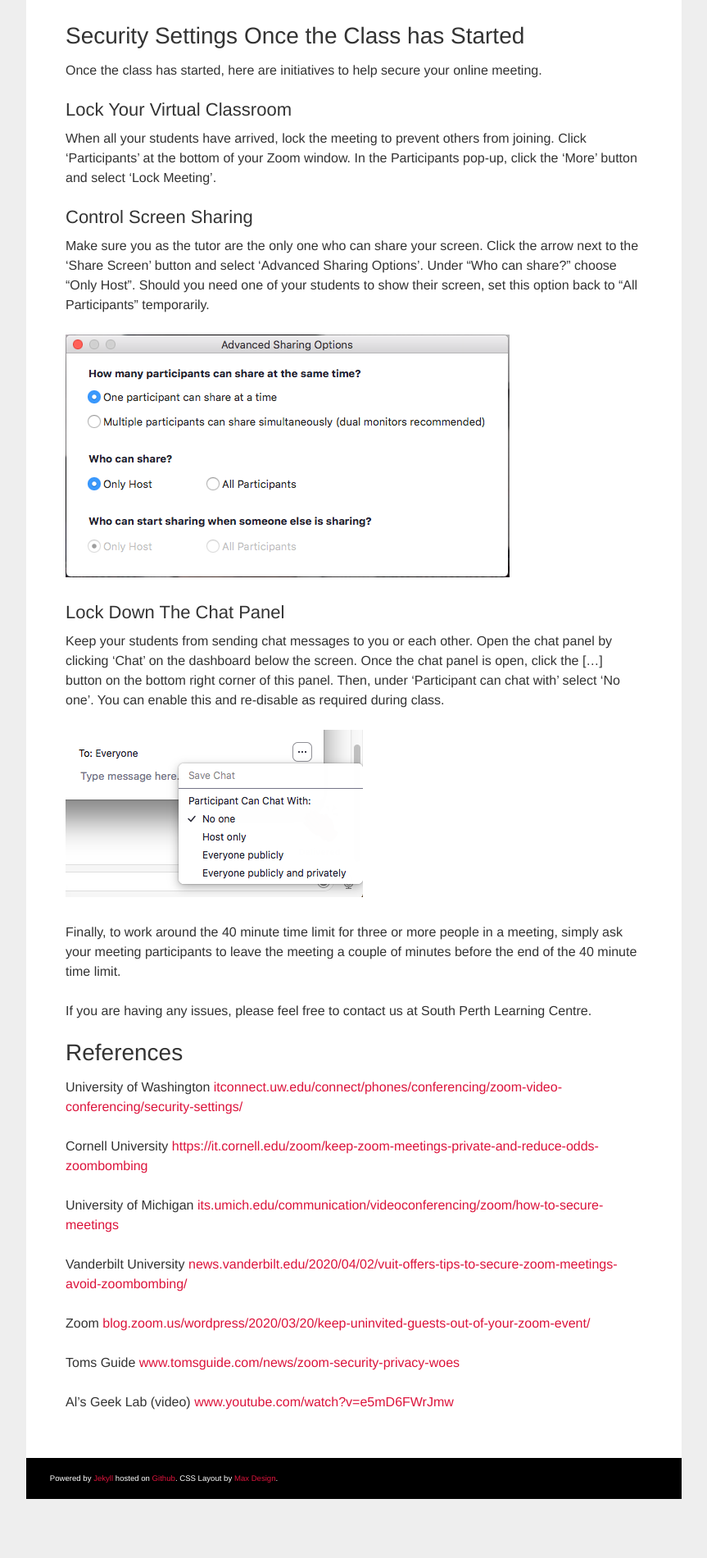
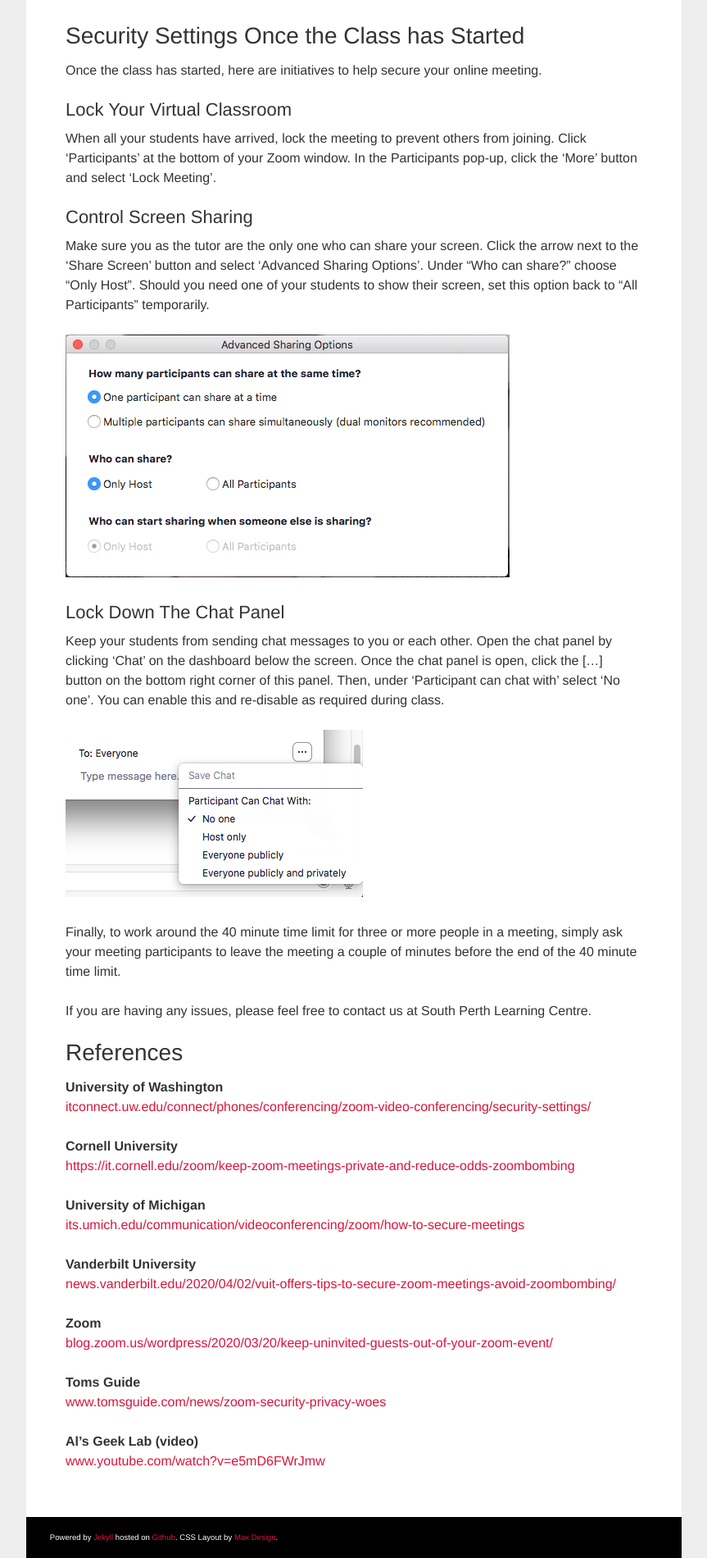
Before and after one commit to auxellbs/splconline.github.io, a Jekyll site: the page built from _posts/2020-04-07-tutor-zoom-security-settings.md, in a window 1280 px wide. Shown: the part 1989-3889 px from the top of the page at 82% size, without its empty margins (208-1071 px from the left). Built offline with Jekyll 4.4.1, drawn with Linux system fonts in a browser that asks for light colours; before the commit the page ends 3817 px from its top, so only the background shows below that.

```diff
--- a/_posts/2020-04-07-tutor-zoom-security-settings.md
+++ b/_posts/2020-04-07-tutor-zoom-security-settings.md
@@ -46,23 +46,23 @@ If you are having any issues, please feel free to contact us at South Perth Lear
 
 ## References
 
-University of Washington
+**University of Washington**
 [itconnect.uw.edu/connect/phones/conferencing/zoom-video-conferencing/security-settings/](https://itconnect.uw.edu/connect/phones/conferencing/zoom-video-conferencing/security-settings/)
 
-Cornell University
+**Cornell University**
 [https://it.cornell.edu/zoom/keep-zoom-meetings-private-and-reduce-odds-zoombombing](https://it.cornell.edu/zoom/keep-zoom-meetings-private-and-reduce-odds-zoombombing)
 
-University of Michigan
+**University of Michigan**
 [its.umich.edu/communication/videoconferencing/zoom/how-to-secure-meetings](https://its.umich.edu/communication/videoconferencing/zoom/how-to-secure-meetings)
 
-Vanderbilt University
+**Vanderbilt University**
 [news.vanderbilt.edu/2020/04/02/vuit-offers-tips-to-secure-zoom-meetings-avoid-zoombombing/](https://news.vanderbilt.edu/2020/04/02/vuit-offers-tips-to-secure-zoom-meetings-avoid-zoombombing/)
 
-Zoom
+**Zoom**
 [blog.zoom.us/wordpress/2020/03/20/keep-uninvited-guests-out-of-your-zoom-event/](https://blog.zoom.us/wordpress/2020/03/20/keep-uninvited-guests-out-of-your-zoom-event/)
 
-Toms Guide
+**Toms Guide**
 [www.tomsguide.com/news/zoom-security-privacy-woes](https://www.tomsguide.com/news/zoom-security-privacy-woes)
 
-Al’s Geek Lab (video)
+**Al’s Geek Lab (video)**
 [www.youtube.com/watch?v=e5mD6FWrJmw](https://www.youtube.com/watch?v=e5mD6FWrJmw)
```
